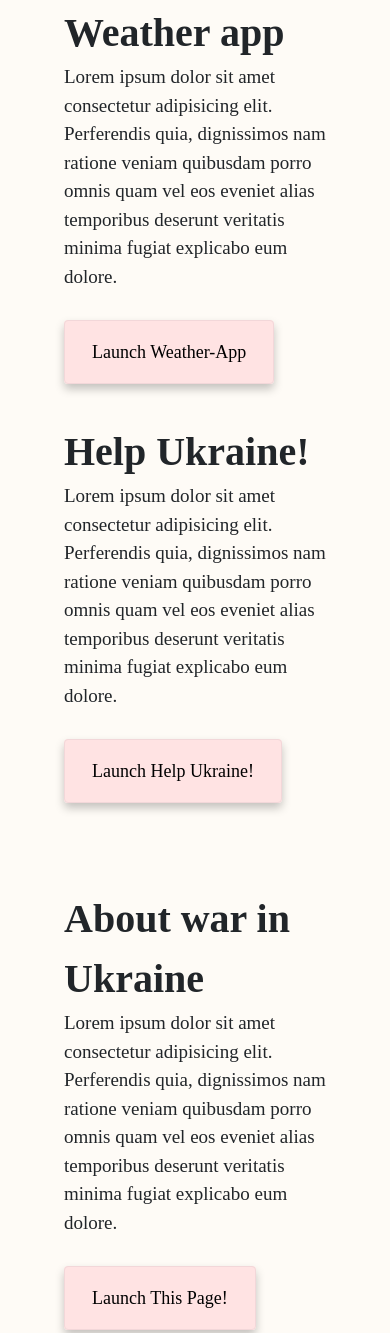
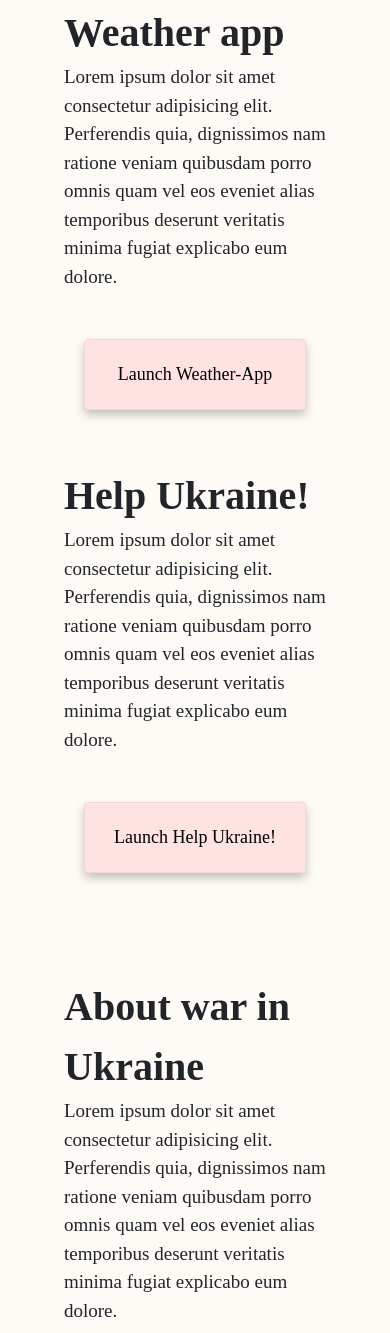
Before and after one commit to chavykina/portfolio-site, a website: page index.html in a window 390 px wide. Shown: the part 633-1966 px from the top of the page. Drawn offline with nearby package versions, Linux system fonts and the light colour scheme.

Commit message:
Project-link was added

```diff
--- a/index.html
+++ b/index.html
@@ -110,7 +110,7 @@
             explicabo eum dolore.
           </div>
           <div class="mt-5">
-            <a href="#" class="contact-btn" title="Weather app"
+            <a href="#" class="contact-btn project-link" title="Weather app"
               >Launch Weather-app</a
             >
           </div>
@@ -131,7 +131,7 @@
           <div class="mt-5 mb-5">
             <a
               href="#"
-              class="contact-btn"
+              class="contact-btn project-link"
               title="Website about helping Ukraine"
               >Launch Help Ukraine!</a
             >
@@ -165,7 +165,7 @@
           <div class="mt-5">
             <a
               href="#"
-              class="contact-btn"
+              class="contact-btn project-link"
               title="Website about helping Ukraine"
               >Launch this page!</a
             >
--- a/styles.css
+++ b/styles.css
@@ -3,6 +3,13 @@
   --text-align: center;
   --display: flex;
   --background-color: #ffe3e3;
+}
+@media (max-width: 576px) {
+  .project-link {
+    display: block;
+    text-align: center;
+    margin: 0 20px;
+  }
 }
 body {
   background-color: #fefbf6;
```
